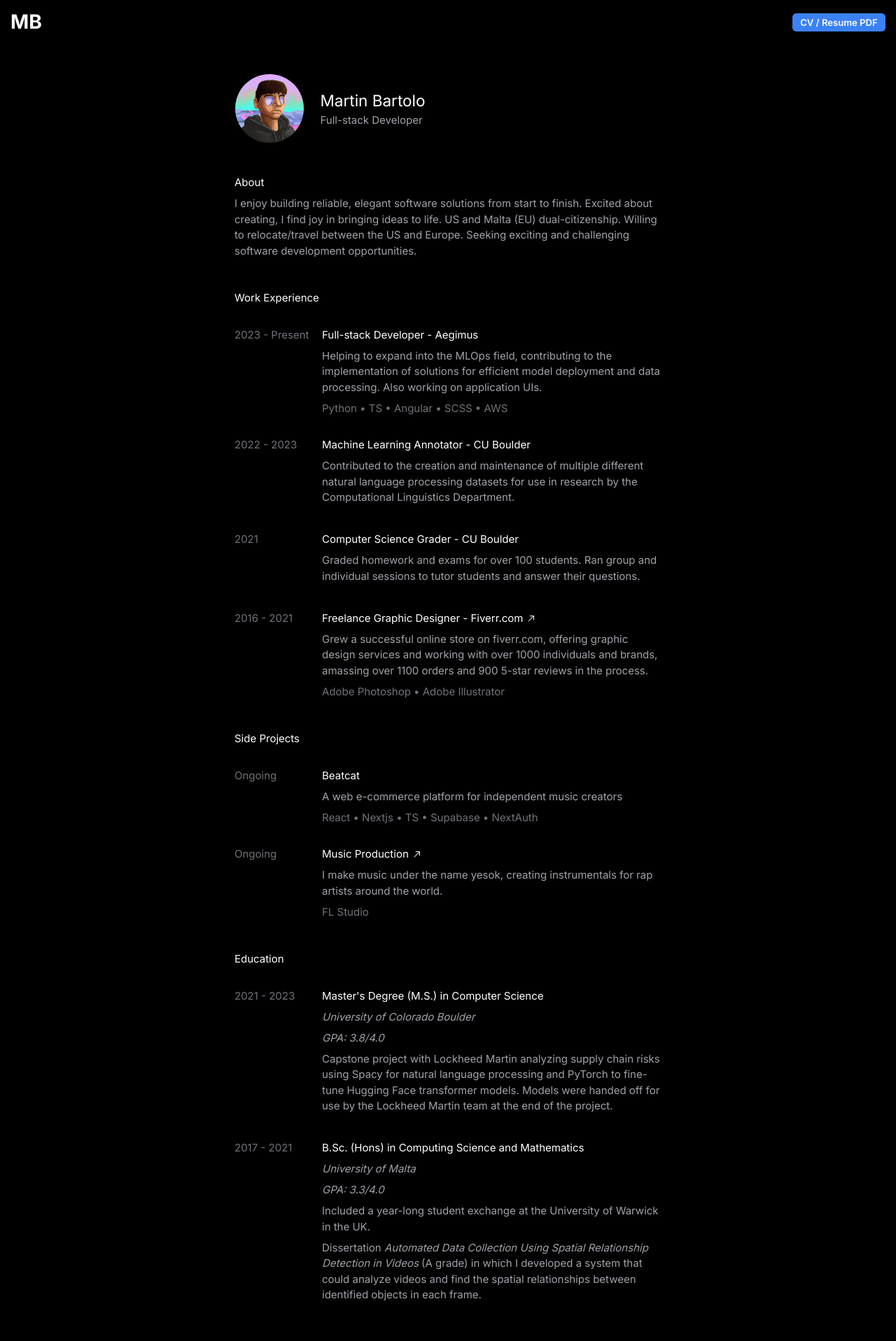
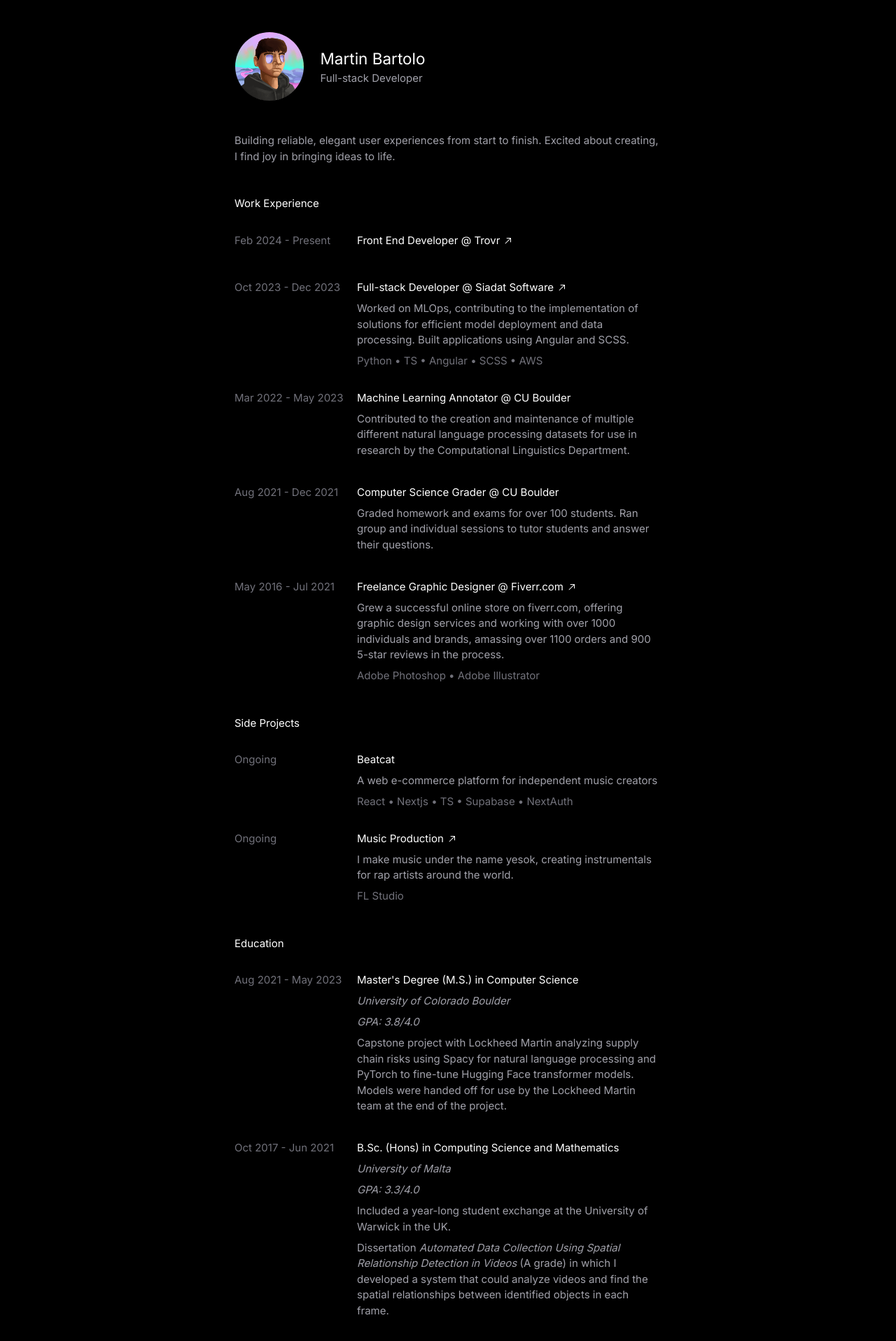
Before and after one commit to martinbartolo/resume-website, a Next.js app: page / in a window 1280 px wide. Shown: the top 1917 px of the page at 70% size. Built offline with nearby package versions, Linux system fonts and the light colour scheme.

Commit message:
Remove Nav, Add Months to Dates, Content Update

```diff
--- a/app/components/button.tsx
+++ /dev/null
@@ -1,3 +0,0 @@
-export default function Button({children}: {children: React.ReactNode}) {
-	return <div className="px-3 py-1 bg-blue-500 rounded-md font-semibold text-sm cursor-pointer hover:bg-blue-600">{children}</div>;
-}
--- a/app/components/date.tsx
+++ b/app/components/date.tsx
@@ -1,5 +1,5 @@
 export default function Date({ children }: { children: React.ReactNode }) {
   return (
-    <p className="min-w-[125px] whitespace-nowrap text-zinc-500">{children}</p>
+    <p className="min-w-[175px] whitespace-nowrap text-zinc-500">{children}</p>
   );
 }
--- a/app/components/nav.tsx
+++ /dev/null
@@ -1,20 +0,0 @@
-import Button from "./button";
-
-export default function Nav() {
-  return (
-    <div className="fixed flex w-full items-center justify-between bg-black p-4 md:bg-transparent">
-      <h1 className="cursor-default text-3xl font-bold transition ease-in-out hover:scale-105">
-        MB
-      </h1>
-      <Button>
-        <a
-          href="/MartinBartolo_Resume.pdf"
-          target="_blank"
-          className="hover:no-underline"
-        >
-          CV / Resume PDF
-        </a>
-      </Button>
-    </div>
-  );
-}
--- a/app/content/certifications.json
+++ b/app/content/certifications.json
@@ -1,6 +1,6 @@
 [
   {
-    "date": "2023",
+    "date": "Nov 2023",
     "institution": "Coursera",
     "link": "https://www.coursera.org/account/accomplishments/specialization/certificate/Q44R8H5FAB4B",
     "title": "Machine Learning Engineering for Production (MLOps)"
--- a/app/content/education.json
+++ b/app/content/education.json
@@ -1,6 +1,6 @@
 [
   {
-    "date": "2021 - 2023",
+    "date": "Aug 2021 - May 2023",
     "degree": "Master's Degree (M.S.) in Computer Science",
     "extras": [
       "Capstone project with Lockheed Martin analyzing supply chain risks using Spacy for natural language processing and PyTorch to fine-tune Hugging Face transformer models. Models were handed off for use by the Lockheed Martin team at the end of the project."
@@ -9,7 +9,7 @@
     "school": "University of Colorado Boulder"
   },
   {
-    "date": "2017 - 2021",
+    "date": "Oct 2017 - Jun 2021",
     "degree": "B.Sc. (Hons) in Computing Science and Mathematics",
     "extras": [
       "Included a year-long student exchange at the University of Warwick in the UK.",
--- a/app/content/work-experience.json
+++ b/app/content/work-experience.json
@@ -1,15 +1,23 @@
 [
   {
-    "company": "Aegimus",
-    "date": "2023 - Present",
-    "description": "Helping to expand into the MLOps field, contributing to the implementation of solutions for efficient model deployment and data processing. Also working on application UIs.",
-    "link": null,
+    "company": "Trovr",
+    "date": "Feb 2024 - Present",
+    "description": "",
+    "link": "https://trovrapp.com/",
+    "position": "Front End Developer",
+    "technologies": []
+  },
+  {
+    "company": "Siadat Software",
+    "date": "Oct 2023 - Dec 2023",
+    "description": "Worked on MLOps, contributing to the implementation of solutions for efficient model deployment and data processing. Built applications using Angular and SCSS.",
+    "link": "https://siadat.com/",
     "position": "Full-stack Developer",
     "technologies": ["Python", "TS", "Angular", "SCSS", "AWS"]
   },
   {
     "company": "CU Boulder",
-    "date": "2022 - 2023",
+    "date": "Mar 2022 - May 2023",
     "description": "Contributed to the creation and maintenance of multiple different natural language processing datasets for use in research by the Computational Linguistics Department.",
     "link": null,
     "position": "Machine Learning Annotator",
@@ -17,7 +25,7 @@
   },
   {
     "company": "CU Boulder",
-    "date": "2021",
+    "date": "Aug 2021 - Dec 2021",
     "description": "Graded homework and exams for over 100 students. Ran group and individual sessions to tutor students and answer their questions.",
     "link": null,
     "position": "Computer Science Grader",
@@ -25,7 +33,7 @@
   },
   {
     "company": "Fiverr.com",
-    "date": "2016 - 2021",
+    "date": "May 2016 - Jul 2021",
     "description": "Grew a successful online store on fiverr.com, offering graphic design services and working with over 1000 individuals and brands, amassing over 1100 orders and 900 5-star reviews in the process.",
     "link": "https://www.fiverr.com/martinbartolo",
     "position": "Freelance Graphic Designer",
--- a/app/layout.tsx
+++ b/app/layout.tsx
@@ -3,7 +3,6 @@ import { SpeedInsights } from "@vercel/speed-insights/next";
 import type { Metadata } from "next";
 import { Inter } from "next/font/google";
 
-import Nav from "./components/nav";
 import "./globals.css";
 
 const inter = Inter({ subsets: ["latin"] });
@@ -20,7 +19,7 @@ export default function RootLayout({
   return (
     <html lang="en">
       <body className={inter.className}>
-        <Nav />
+        {/* <Nav /> */}
         {children}
         <SpeedInsights />
         <Analytics />
--- a/app/page.tsx
+++ b/app/page.tsx
@@ -18,7 +18,7 @@ export default function Home() {
   const [isModalOpen, setIsModalOpen] = useState(false);
 
   return (
-    <main className="flex max-w-screen-sm flex-col items-start justify-start px-4 pt-28">
+    <main className="flex max-w-screen-sm flex-col items-start justify-start px-4 pt-12">
       <section className="flex items-center gap-6">
         <Image
           priority
@@ -39,13 +39,9 @@ export default function Home() {
       </section>
 
       <section>
-        <h2 className="pb-2">About</h2>
         <p>
-          I enjoy building reliable, elegant software solutions from start to
-          finish. Excited about creating, I find joy in bringing ideas to life.
-          US and Malta (EU) dual-citizenship. Willing to relocate/travel between
-          the US and Europe. Seeking exciting and challenging software
-          development opportunities.
+          Building reliable, elegant user experiences from start to finish.
+          Excited about creating, I find joy in bringing ideas to life.
         </p>
       </section>
 
@@ -60,7 +56,7 @@ export default function Home() {
               <Date>{item.date}</Date>
               <div className="flex flex-col gap-2">
                 <Title link={item.link}>
-                  {item.position} - {item.company}
+                  {item.position} @ {item.company}
                 </Title>
                 <p>{item.description}</p>
                 <Technologies list={item.technologies} />
@@ -149,9 +145,14 @@ export default function Home() {
       </section>
 
       <section>
-        <Title link="https://github.com/martinbartolo/resume-website">
-          Source Code
-        </Title>
+        <div className="flex flex-col gap-2">
+          <Title link="https://drive.google.com/file/d/1tU2QY5ZYBUL5pCPOABumsrErzxXxd_wZ/view?usp=sharing">
+            Résumé
+          </Title>
+          <Title link="https://github.com/martinbartolo/resume-website">
+            Source Code
+          </Title>
+        </div>
       </section>
     </main>
   );
```
